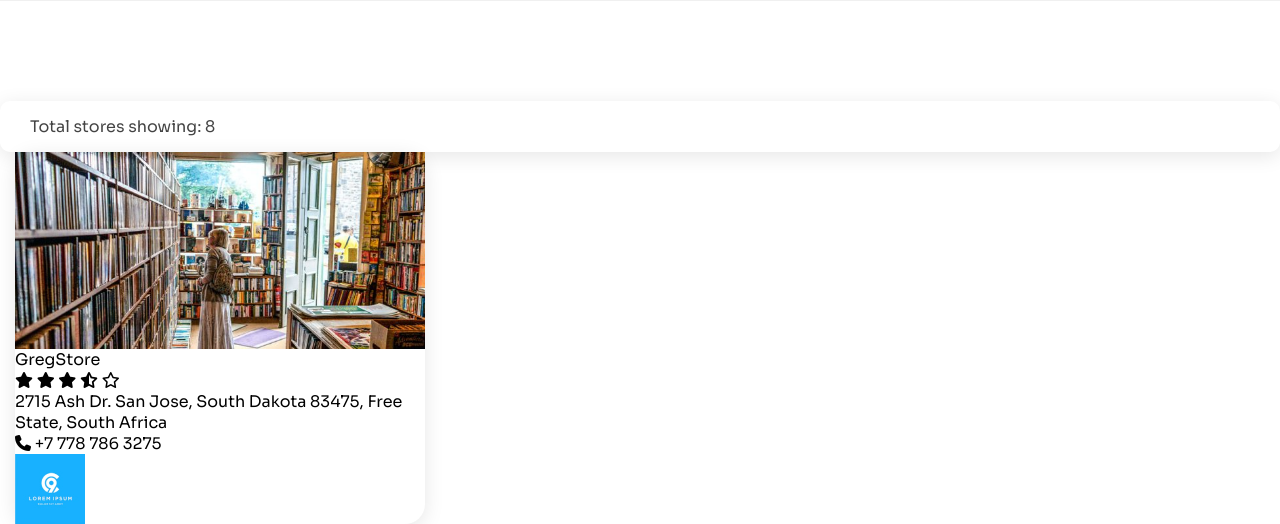
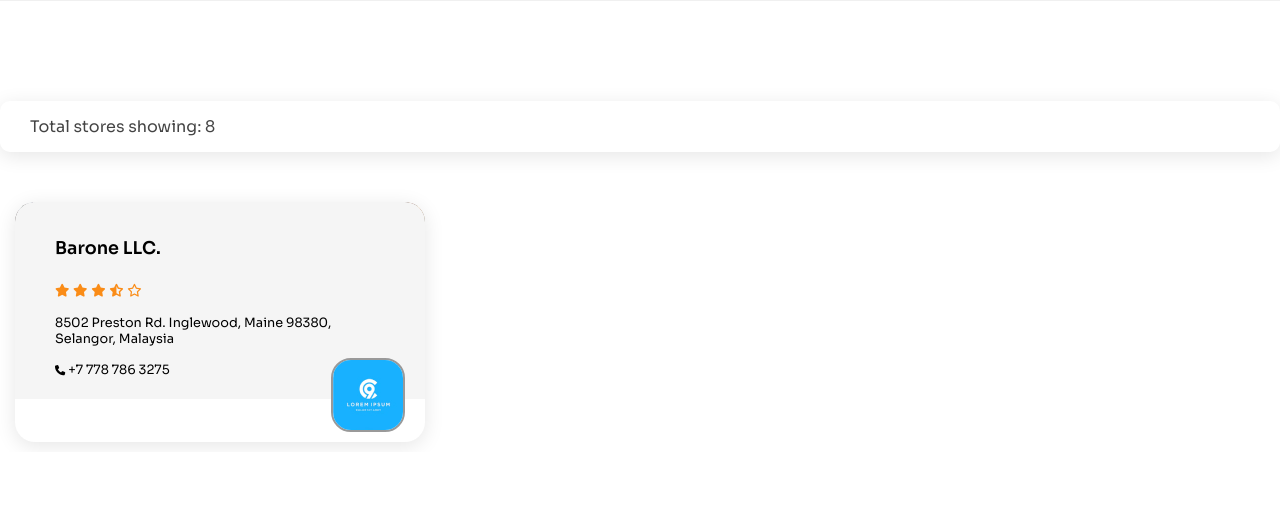
Before and after one commit to mutasim77/BookLovers, a PHP site: page /html/storelist.html in a window 1280 px wide. Shown: the part 365-889 px from the top of the page. After the commit the page ends 811 px from the top, so only its background shows below. Run offline with PHP 8.4, Linux system fonts and the light colour scheme; some libraries are stand-ins or nearby versions.

Commit message:
Finished

```diff
--- a/html/storelist.html
+++ b/html/storelist.html
@@ -108,7 +108,7 @@
                         <img src="/img/storelist/1.jpeg" alt="">
                     </div>
                     <div class="shop-card-info">
-                        <h1>GregStore</h1>
+                        <h1>Barone LLC.</h1>
                         <div class="stars">
                             <i class="fas fa-star"></i>
                             <i class="fas fa-star"></i>
@@ -116,8 +116,9 @@
                             <i class="fa-solid fa-star-half-stroke"></i>
                             <i class="far fa-star"></i>
                         </div>
-                        <p>2715 Ash Dr. San Jose, South Dakota 83475,
-                            Free State, South Africa
+                        <p>
+                            8502 Preston Rd. Inglewood, Maine 98380,
+                            Selangor, Malaysia
                         </p>
                         <p>
                             <i class="fa fa-phone"></i> +7 778 786 3275
@@ -127,7 +128,6 @@
                         <img src="/img/sellers/seller1.jpeg" alt="">
                     </div>
                 </div>
-
             </div>
         </div>
     </section>
--- a/styles/css/style.css
+++ b/styles/css/style.css
@@ -1112,6 +1112,9 @@ section.card-books .right-side .content > div {
     text-align: center;
   }
 }
+section.total-stores {
+  margin-bottom: 50px;
+}
 section.total-stores .container {
   padding: 15px 30px;
   border-radius: 10px;
@@ -1125,6 +1128,83 @@ section.all-shops .shop-card {
   background-color: #fff;
   box-shadow: 0 4px 20px rgba(0, 0, 0, 0.1);
   border-radius: 20px;
+  position: relative;
+  cursor: pointer;
+}
+section.all-shops .shop-card:hover .shop-card-img::after {
+  z-index: -1;
+}
+section.all-shops .shop-card:hover .shop-card-info {
+  color: #fff;
+}
+section.all-shops .shop-card:hover .shop-card-info::after {
+  display: block;
+}
+section.all-shops .shop-card .shop-card-img {
+  position: relative;
+}
+section.all-shops .shop-card .shop-card-img img {
+  border-radius: 20px 20px 0 0;
+  opacity: 0.8;
+}
+section.all-shops .shop-card .shop-card-img::after {
+  content: "";
+  position: absolute;
+  background: #f5f5f5;
+  width: 100%;
+  height: 100%;
+  top: 0;
+  left: 0;
+  border-radius: 20px 20px 0 0;
+  z-index: 20;
+}
+section.all-shops .shop-card .shop-card-info {
+  position: absolute;
+  top: 0;
+  color: #000;
+  padding: 35px 40px;
+  z-index: 999;
+  transition: all 1ms ease;
+}
+section.all-shops .shop-card .shop-card-info::after {
+  content: "";
+  position: absolute;
+  background: rgba(0, 0, 0, 0.6);
+  width: 100%;
+  height: 94%;
+  top: 0;
+  left: 0;
+  border-radius: 20px 20px 0 0;
+  display: none;
+  z-index: -1;
+}
+section.all-shops .shop-card .shop-card-info h1 {
+  font-weight: 600;
+  font-size: 1.1em;
+}
+section.all-shops .shop-card .shop-card-info .stars {
+  margin-top: 20px;
+}
+section.all-shops .shop-card .shop-card-info .stars i {
+  color: #fa8c17;
+}
+section.all-shops .shop-card .shop-card-info p {
+  margin-top: 15px;
+}
+section.all-shops .shop-card .shop-card-info i, section.all-shops .shop-card .shop-card-info p {
+  font-size: 0.8em;
+}
+section.all-shops .shop-card .logo {
+  text-align: end;
+  padding: 20px 20px 20px 0;
+  position: absolute;
+  right: 0;
+  bottom: -10px;
+  z-index: 999;
+}
+section.all-shops .shop-card .logo img {
+  border-radius: 20px;
+  border: 2px solid #999;
 }
 
 * {
--- a/styles/scss/pages/_storelist.scss
+++ b/styles/scss/pages/_storelist.scss
@@ -5,8 +5,10 @@ section.total-stores{
         box-shadow: 0 4px 20px rgb(0 0 0 / 10%);
         color: #444;
     }
+    margin-bottom: 50px;
 }
 
+// show and hide cards animatation
 section.all-shops{
     .shop-card{
         max-width: 410px;
@@ -14,5 +16,94 @@ section.all-shops{
         background-color: $white;
         box-shadow: 0 4px 20px rgb(0 0 0 / 10%);
         border-radius: 20px;
+        position: relative;
+        cursor: pointer;
+
+        &:hover{
+            .shop-card-img{
+                &::after{
+                    z-index: -1;
+                }
+            }
+            .shop-card-info{
+                color: $white;
+                &::after{
+                    display: block;
+                }
+            }
+        }
+
+        .shop-card-img {
+            position: relative;
+
+            img{
+                border-radius: 20px 20px 0 0;
+                opacity: .8;
+            }
+
+            &::after{
+                content: '';
+                position: absolute;
+                background: #f5f5f5;
+                width: 100%;
+                height: 100%;
+                top: 0;
+                left: 0;
+                border-radius: 20px 20px 0 0;
+                z-index: 20;
+            }
+        }
+        .shop-card-info {
+            position: absolute;
+            top: 0;
+            color: $black;
+            padding: 35px 40px;
+            z-index: 999;
+            transition: all 1ms ease;
+
+            &::after{
+                content: '';
+                position: absolute;
+                background: rgba(0, 0, 0, .6);
+                width: 100%;
+                height: 94%;
+                top: 0;
+                left: 0;
+                border-radius: 20px 20px 0 0;
+                display: none;
+                z-index: -1;
+            }
+
+            h1{
+                font-weight: 600;
+                font-size: 1.1em;
+
+            }
+            .stars{
+                margin-top: 20px;
+                i{
+                    color:  #fa8c17;
+                }
+            }
+            p{
+                margin-top: 15px;
+            }
+            i, p{
+                font-size: .8em;
+            }
+        }
+
+        .logo {
+            text-align: end;
+            padding: 20px 20px 20px 0;
+            position: absolute;
+            right: 0;
+            bottom: -10px;
+            z-index: 999;
+            img{
+                border-radius: 20px;
+                border: 2px solid #999;
+            }
+        }
     }
 }
```
Also changed, not shown: 1 other file.
